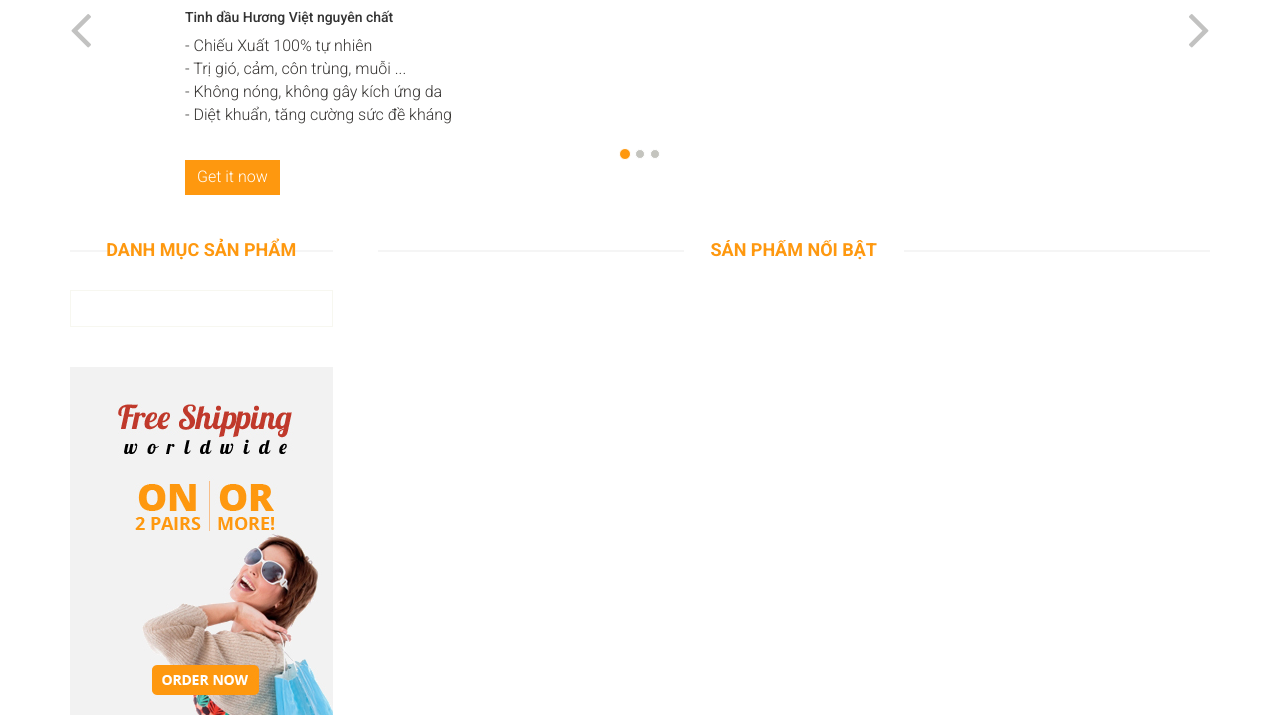
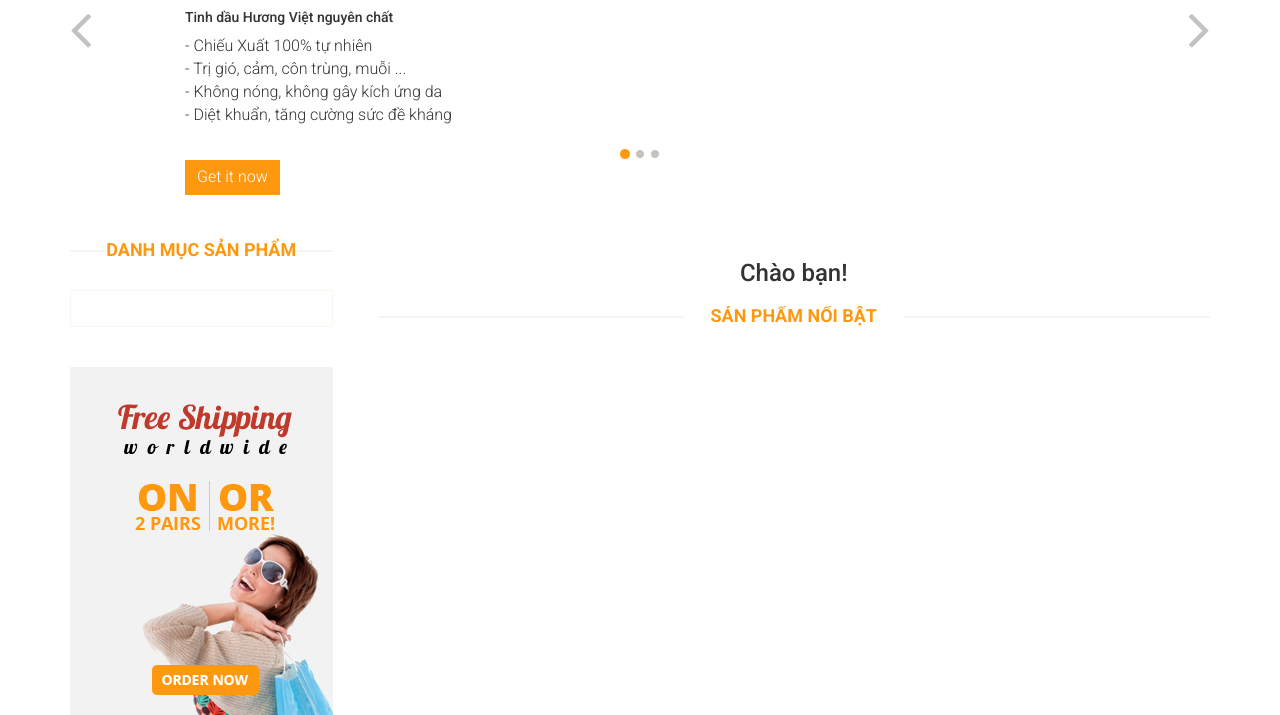
Before and after one commit to vansang1201200/castody2_laravel, a Laravel app: page / in a window 1280 px wide. Shown: the part 447-1162 px from the top of the page. Run offline with Laravel 8, Linux system fonts and the light colour scheme; data that the repository does not hold is empty.

Commit message:
Add Chào bạn greeting message to homepage dashboard
Co-authored-by: vansang1201200 <58715968+vansang1201200@users.noreply.github.com>
Agent-Logs-Url: https://github.com/vansang1201200/castody2_laravel/sessions/3a425ed3-6882-4fb3-97f8-b7eed8e2e81e

```diff
--- a/resources/views/home/dashboard.blade.php
+++ b/resources/views/home/dashboard.blade.php
@@ -1,5 +1,9 @@
 @extends('layuot')
 @section('content')
+
+<div class="greeting text-center" style="margin-bottom: 20px;">
+    <h3>Chào bạn!</h3>
+</div>
 
 <div class="features_items"><!--features_items-->
     <h2 class="title text-center">Sản Phẩm Nổi Bật</h2>
```
